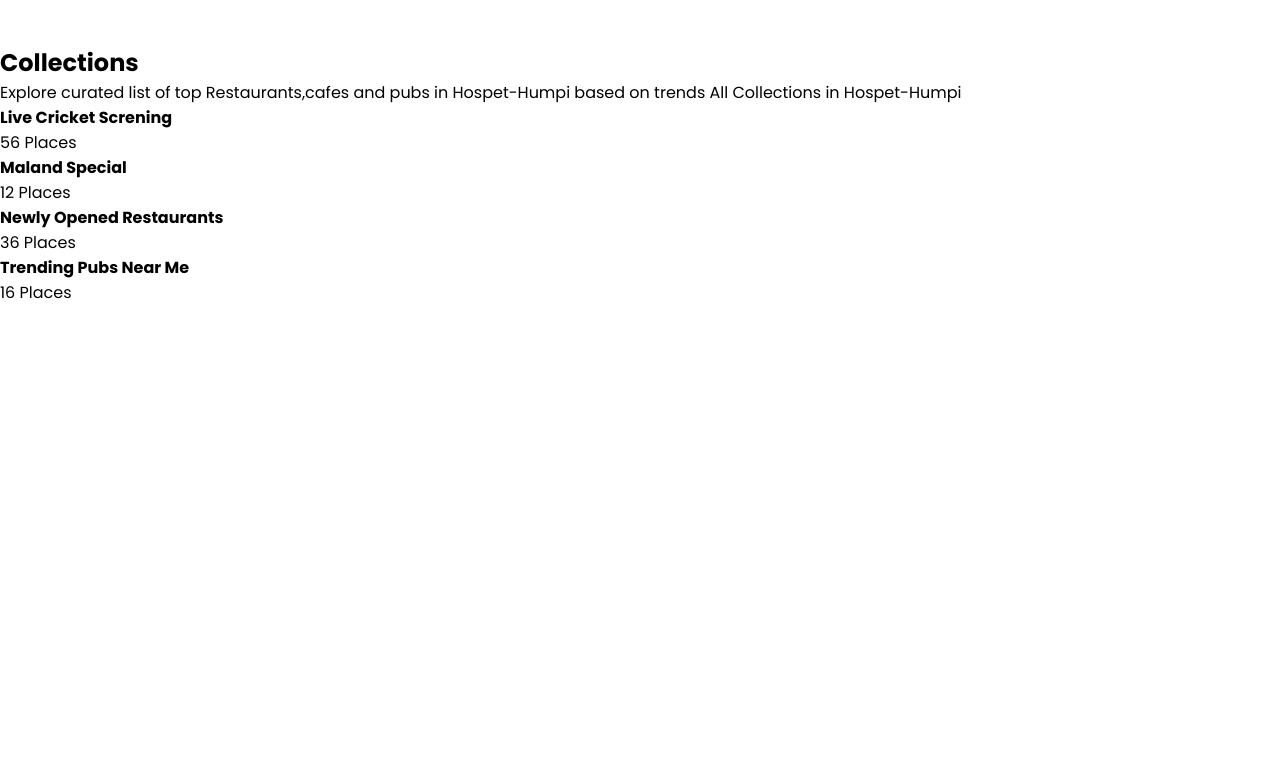
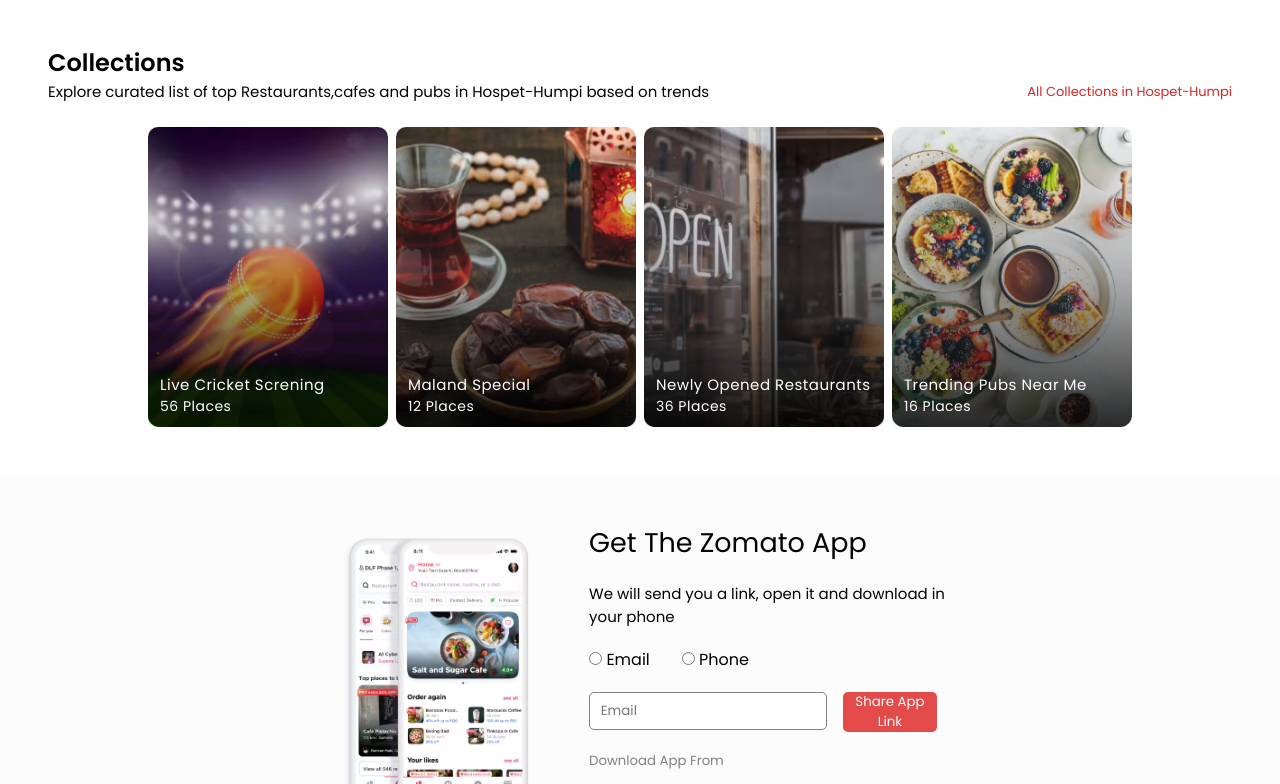
Before and after one commit to ez2create/11223344-01, a plain HTML site: page Index.html in a window 1280 px wide. Shown: the part 768-1552 px from the top of the page. Before the commit the page ends 1073 px from the top, so only its background shows below. Drawn offline with Linux system fonts and the light colour scheme.

Commit message:
day6 done

```diff
--- a/Index.html
+++ b/Index.html
@@ -84,11 +84,11 @@
         </div>
       </div>
     </section>
-    <section class="container_collections">
+    <section class="container collections">
       <h1>Collections</h1>
-      <div >
-        <span>Explore curated list of top Restaurants,cafes and pubs in Hospet-Humpi based on trends</span>
-        <span>All Collections in Hospet-Humpi</span>
+      <div class="sub_heading_container">
+        <span class="sub_heading_left">Explore curated list of top Restaurants,cafes and pubs in Hospet-Humpi based on trends</span>
+        <span class="sub_heading_right">All Collections in Hospet-Humpi</span>
       </div>
       <div class="collection_Cards_container">
         <div class="card card1">
@@ -121,5 +121,35 @@
         </div>
       </div>
     </section>
+    <section class="get_the_app">
+      <div class="get_the_app_container">
+        <div class="container_left">
+          <img src="images/mobileBanner.png" alt="mobile banner">
+        </div>
+        <div class="container_right">
+          <h1> Get The Zomato App</h1>
+          <p>We will send you a link, open it and download in your phone</p>
+          <div class="app_radio_container">
+            <div>
+              <input type="radio" name="send_link" id="email"/>
+              <label for="email">Email</label>
+            </div>
+            <div>
+              <input type="radio" name="send_link" id="phone"/>
+              <label for="phone">Phone</label>
+            </div>
+          </div>
+          <div class="app_input_button">
+            <input type="text" placeholder="   Email">
+            <button>Share App Link</button>
+          </div>
+          <h5>Download App From</h5>
+          <div class="app_store">
+            <img src="images/playStore.png" alt="play store">
+            <img src="images/appleStore.png" alt="apple store">
+          </div>
+        </div>
+      </div>
+    </section>
   </body>
 </html>
--- a/styles.css
+++ b/styles.css
@@ -142,3 +142,151 @@
 .we_offer_card p{
     font-size: 12px;
 }
+.collections h1{
+    font-weight: 600;
+}
+.collections .sub_heading_container{
+    display: flex;
+    align-items: center;
+    justify-content: space-between;
+    font-size: 15px;
+}
+.sub_heading_right{
+    color: rgb(219, 37, 37);
+    cursor: pointer;
+    font-size: 13px;
+}
+.collection_Cards_container{
+    display: flex;
+    align-items: center;
+    justify-content: center;
+    flex-wrap: wrap;
+    gap: 0.5rem;
+    margin: 1.5rem;
+
+}
+.collection_Cards_container .card{
+    height: 300px;
+    min-width: 240px;
+    background-position: center;
+    background-size: cover;
+    border-radius: 10px;
+    position: relative;
+}
+.card1{
+    background:url(images/collection1.jpg) ;
+}
+.card2 {
+    background: url(images/collection2.jpg);
+}
+.card3 {
+    background: url(images/collection3.jpg);
+}
+.card4 {
+    background: url(images/collection4.jpg);
+}
+.card .overlays{
+    height: 100%;
+    width: 100%;
+    position: absolute;
+    padding-top: 0;
+    padding-left: 0;
+    background: rgb(0, 0, 0);
+    background: linear-gradient(0deg, rgba(0, 0, 0, 0.8240546218487395) 0%, rgba(51, 51, 51, 0.3534663865546218) 50%, rgba(0, 212, 255, 0) 100%);
+    border-radius: 12px;
+
+}
+.card_content{
+    bottom: 0;
+    left: 0;
+    position: absolute;
+    padding: 10px 12px;
+    color: white;
+    letter-spacing: 0.5px;
+}
+.card_content h4{
+    font-weight: 400;
+    font-size: 15px;
+}
+.card_content p{
+    font-size: 14px;
+}
+
+.get_the_app{
+    display: flex;
+    align-items: center;
+    justify-content: center;
+    background-color: hsl(0, 30%, 99%);
+    width: 100%;
+    padding: 3rem 6rem;
+}
+.get_the_app .get_the_app_container{
+    width: 60%;
+    display: flex;
+    justify-content: center;
+    align-items: center;
+    flex-wrap: wrap;
+    gap: 1.5rem;
+}
+.container_left{
+    flex: 2;
+    display: flex;
+}
+.container_left img{
+    width: 100%;
+    object-fit: cover;
+    object-position: center;
+}
+.container_right{
+    flex: 3;
+    gap: 1.2rem;
+    display: flex;
+    flex-direction: column;
+
+}
+.container_right h1{
+    font-weight: 400;
+    font-size: 27px;
+}
+.container_right p{
+    font-size: 15px;
+}
+.container_right .app_radio_container{
+    display: flex;
+    gap: 2rem;
+}
+.app_radio_container input{
+    accent-color: rgb(227, 75, 75);
+    font-size: 14px;
+}
+.container_right .app_input_button{
+    display: flex;
+    gap: 1rem;
+}
+.container_right .app_input_button input{
+    outline: none;
+    width: 63%;
+    height:38px ;
+    border-radius: 5px;
+    border: gray solid 0.2px;
+}
+.container_right .app_input_button button{
+    background-color:rgb(227, 75, 75) ;
+    border: none;
+    outline: none;
+    border-radius: 5px;
+    width: 25%;
+    color: white;
+}
+.container_right h5{
+    font-weight: 400;
+    color: gray;
+}
+.container_right .app_store{
+    display: flex;
+    flex: 1;
+    gap: 1.5rem;
+}
+.container_right .app_store img{
+    width: 35%;
+}
```
